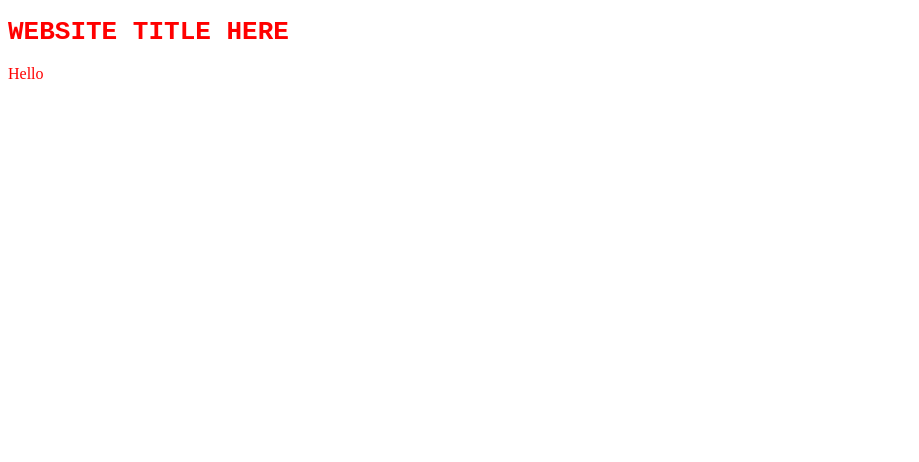
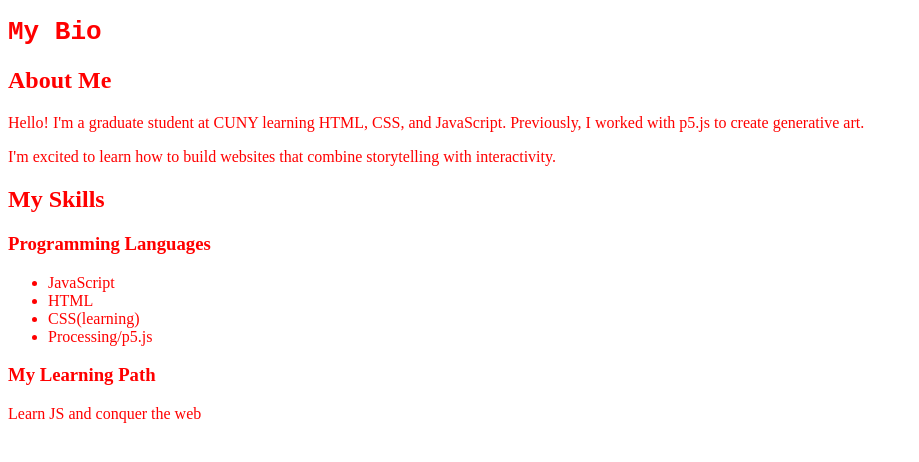
Before and after one commit to jinnic/template-web-project, a plain HTML site: page index.html in a window 1280 px wide. Shown: the whole page, without its empty margins (0-919 px from the left). Drawn offline with Linux system fonts and the light colour scheme; files whose address does not match are found by name.

Commit message:
change html

```diff
--- a/index.html
+++ b/index.html
@@ -2,15 +2,30 @@
 <html>
 
 <head>
-    <title>WEBSITE TITLE HERE</title>
+    <title>CC Workshop</title>
     <link rel="stylesheet" type="text/css" href="./styles/style.css" media="screen" />
 </head>
 
 <body>
+    <h1>My Bio</h1>
+    <h2>About Me</h2>
     <p>
-        <h1>WEBSITE TITLE HERE</h1>
-        Hello
+        Hello! I'm a graduate student at CUNY learning HTML, CSS, and JavaScript.
+        Previously, I worked with p5.js to create generative art.
     </p>
+    <p>
+        I'm excited to learn how to build websites that combine storytelling with interactivity.
+    </p>
+    <h2>My Skills</h2>
+    <h3>Programming Languages</h3>
+    <ul>
+    <li>JavaScript</li>
+        <li>HTML</li>
+        <li>CSS(learning)</li>
+        <li>Processing/p5.js</li>
+    </ul>
+     <h3>My Learning Path</h3>
+     <p>Learn JS and conquer the web</p>
 </body>
 
 <script src="main.js"></script>
```
